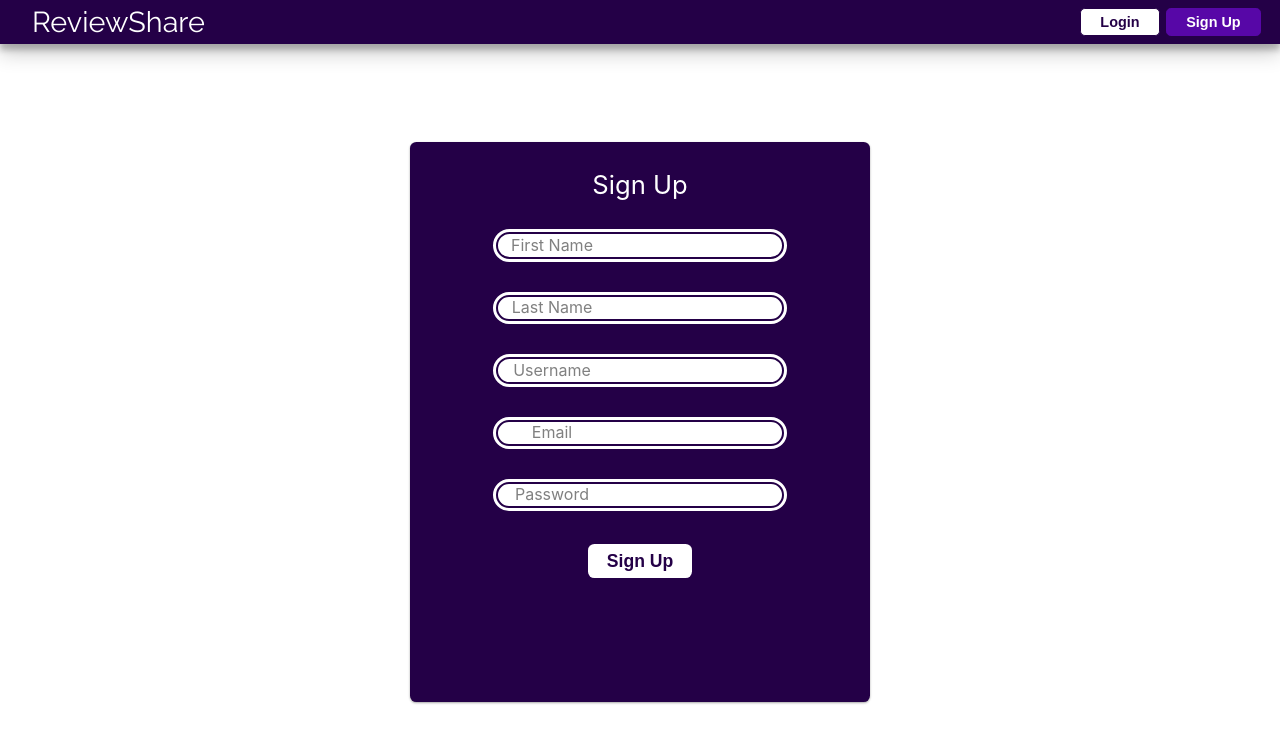
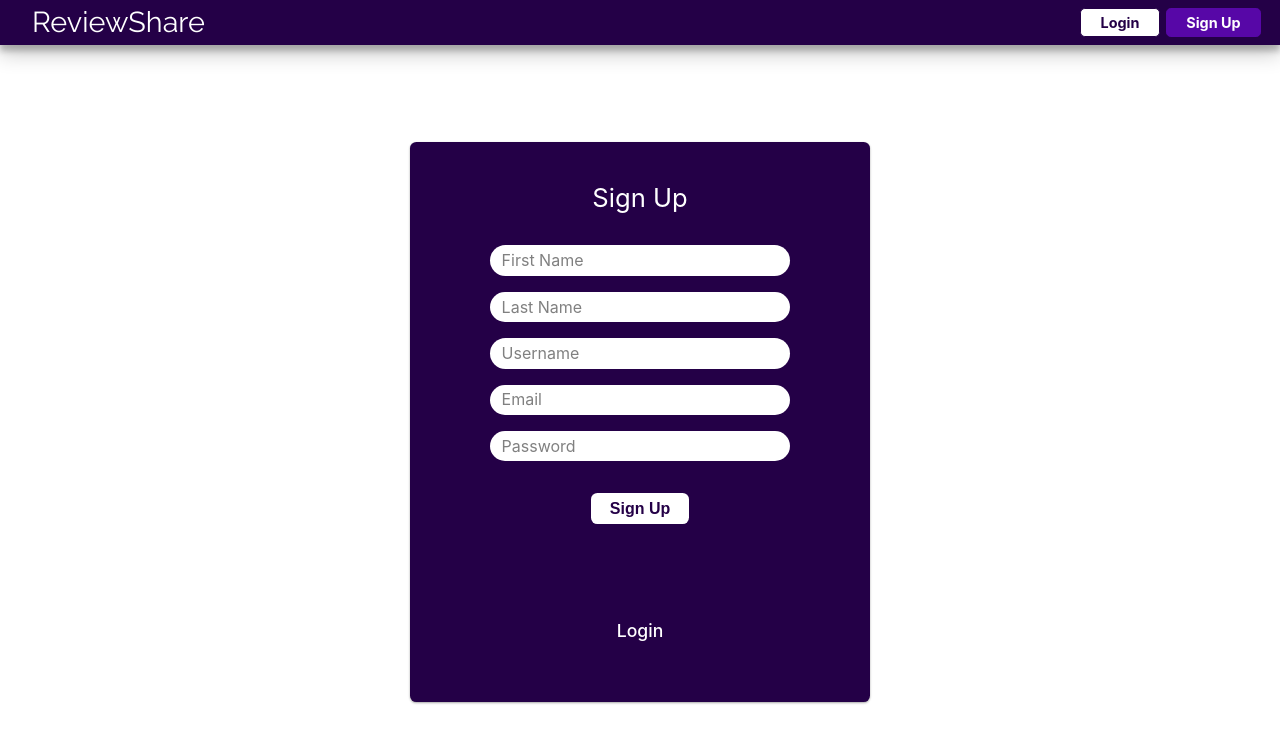
Before and after one commit to andrezzz2/ess-compartilhamento-de-reviews, a React (Create React App) app in the folder web-app/: page /signUp in a window 1280 px wide. Shown: the top 742 px of the page. Built offline with nearby package versions, Linux system fonts and the light colour scheme.

Commit message:
Conclusão da feature Sign Up e conserto do Edit profile

```diff
--- a/web-app/src/Components/EditProfile/index.js
+++ b/web-app/src/Components/EditProfile/index.js
@@ -37,6 +37,7 @@ function EditProfile ( {User, setUser} ){
                         localStorage.setItem('x-access-token', response.data.responseObject.newAccessToken);
                     }
                     console.log(response.data.responseObject.message);
+                    window.location.reload();
                 } else {
                     //accessToken expirado e refreshToken também expirado ou houve sequestro de sessão
                     setUser(null);
@@ -81,8 +82,6 @@ function EditProfile ( {User, setUser} ){
     function deleteUser(){
         const accessToken = localStorage.getItem('x-access-token');
         const refreshToken = localStorage.getItem('x-refresh-token');
-        console.log(accessToken);
-        console.log(refreshToken);
 
         if (window.confirm("Tem certexa que deseja excluir o usuário?")) {
             axios.post('http://localhost:8080/user/deleteAccount',{}, {headers: {"x-access-token": accessToken, "x-refresh-token": refreshToken}}).then((response)=>{
--- a/web-app/src/Components/Header/Styles.css
+++ b/web-app/src/Components/Header/Styles.css
@@ -49,29 +49,15 @@
 .Login {
     background-color: white;
     border: 1px solid #240047;
-}
-
-.Login a{
     color: #240047;
     text-decoration: none;
-}
-
-.Login a:visited{
-    color: #240047;
 }
 
 .SignUp {
     background-color: #5707a7;
     border: 1px solid #5707a7;
-}
-
-.SignUp a{
     color: white;
     text-decoration: none;
-}
-
-.SignUp a:visited{
-    color: white;
 }
 
 .LogOut {
--- a/web-app/src/Components/Header/index.js
+++ b/web-app/src/Components/Header/index.js
@@ -22,16 +22,21 @@ function Header( { User, setUser } ) {
                         <span className='LogOut' onClick={LogOut} data-testid="HeaderLogOut">LogOut</span>
                         <a href={'http://localhost:3000/profile/'+User?.username} data-testid="HeaderUserIcon">
                             <img alt='user profile' src={User?.photoURL}/>
+
                         </a>
                     </>
                     :
                     <>
-                        <button className='HeaderButton Login' data-testid="HeaderLoginButton">
-                            <a href='http://localhost:3000/login'>Login</a>
-                        </button>
-                        <button className='HeaderButton SignUp' data-testid="HeaderSignUpButton">
-                            <a href='http://localhost:3000/signUp'>Sign Up</a>
-                        </button>
+                        <a href='http://localhost:3000/login'>
+                            <div className='HeaderButton Login' data-testid="HeaderLoginButton">
+                                Login
+                            </div>
+                        </a>
+                        <a href='http://localhost:3000/signUp'>
+                            <div className='HeaderButton SignUp' data-testid="HeaderSignUpButton">
+                                Sign Up
+                            </div>
+                        </a>
                     </>
                 }
             </span>
--- a/web-app/src/Pages/SignUp/Styles.css
+++ b/web-app/src/Pages/SignUp/Styles.css
@@ -23,15 +23,35 @@
     font-size: 1.6rem;
     font-weight: 400;
     color: white;
-    margin: 6rem 0 2rem 0;
+    margin: 2rem 0 2rem 0;
+}
+
+.FloatInput {
+    display: flex;
+    align-items: center;
+    position: relative;
+    margin-bottom: 1rem;
+}
+
+.SignUpField {
+    padding: 0.2rem 0.2rem 0.2rem 0.5rem;
+    width: 18rem;
+    height: 1.5rem;
+    font-size: 0.9rem;
+    border: none;
+    border-radius: 1rem;
+}
+
+.SignUpField:focus {
+    outline: none;
 }
 
 .SignUpSpan {
-    position: relative;
+    position: absolute;
+    left: 0.5rem;
+    top: 0.3rem;
     font-size: 1rem;
     background-color: transparent;
-    top: -2.5rem;
-    left: -5.5rem;
     color: gray;
     pointer-events: none;
     border-radius: 0.2rem;
@@ -39,21 +59,6 @@
     transition: all 200ms;
 }
 
-
-.SignUpField {
-    margin: 0 8rem 1rem 8rem;
-    padding: 0.2rem 0.2rem 0.2rem 0.5rem;
-    width: 17rem;
-    font-size: 0.9rem;
-    border: 2px solid #240047;
-    outline: 3px solid white;
-    border-radius: 1rem;
-}
-
-.SignUpField:focus {
-    border: 2px solid #240047;
-    outline: 3px solid white;
-}
 
 .SignUpContainer p{
     color: white;
@@ -63,23 +68,23 @@
 #signUpButton {
     box-sizing: border-box;
     color: #240047;
-    font-size: 1.1rem;
+    font-size: 1rem;
     font-weight: 600;
     background-color: white;
     border: 1px solid white;
     padding: 0.4rem 1.2rem 0.4rem 1.2rem;
     border-radius: 0.4rem;
-    margin-bottom: 12rem;
+    margin-bottom: 6rem;
     border: none;
     text-align: center;
     cursor: pointer;
     transition: all 200ms;
 }
 
-#SignUpButton:hover {
+#signUpButton:hover {
     color: white;
     background-color: #240047;
-    border: 1px solid white;
+    outline: 1px solid white;
 }
 
 .SignUpContainer a{
--- a/web-app/src/Pages/SignUp/index.js
+++ b/web-app/src/Pages/SignUp/index.js
@@ -4,61 +4,167 @@ import { useEffect, useRef, useState } from 'react';
 
 function SignUp({ User, setUser }) {
 
+
+	const firstNameInput = useRef();
+	const lastNameInput = useRef();
 	const usernameInput = useRef();
+	const emailInput = useRef();
 	const passwordInput = useRef();
-    const [serverResponse, setServerResponse] = useState("");
+	const [response, setResponse] = useState("");
 
-    function signUp(){
+	function signUp() {
+
+		const password = passwordInput.current.value;
+
+		if(firstNameInput.current.value === ""){
+			setResponse("First Name field invalid!");
+			return;
+		}
+		if(lastNameInput.current.value === ""){
+			setResponse("Last Name field invalid!");
+			return;
+		}
+		if(usernameInput.current.value === ""){
+			setResponse("Username field invalid!");
+			return;
+		}
+		if(emailInput.current.value === ""){
+			setResponse("Email Name field invalid!");
+			return;
+		}
+		if(password === ""){
+			setResponse("Password field is empty!");
+			return;
+		}else{
+			if (password.length < 8){
+				setResponse("Password must have more than 8 charaters!");
+				return;
+			}
+			if (!(/\d/.test(password))){
+				setResponse("Password must have at least a number!");
+				return;
+			}
+			if (!(/[a-zA-Z]/.test(password))){
+				setResponse("Password must have at least a letter!");
+				return
+			}
+
+			const body = {
+				firstName: firstNameInput.current.value,
+				lastName: lastNameInput.current.value,
+				username: usernameInput.current.value,
+				email: emailInput.current.value,
+				password: passwordInput.current.value,
+			}
+			axios.post("http://localhost:8080/signup", body).then(response=>{
+				if(response.data.responseObject.accepted){
+					window.confirm(response.data.responseObject.message + "\n Você será redirecionado para a página de login.");
+					window.location.href = "http://localhost:3000/login";
+				}else{
+					setResponse(response.data.responseObject.message);
+				}
+			});
+		}
 
 	}
+
+	useEffect(()=>{
+		firstNameInput.current.addEventListener('keyup', function(e){
+            let key = e.which || e.keyCode;
+            if (key === 13) { // codigo da tecla enter
+              signUp();
+            }
+        });
+		lastNameInput.current.addEventListener('keyup', function(e){
+            let key = e.which || e.keyCode;
+            if (key === 13) { // codigo da tecla enter
+              signUp();
+            }
+        });
+		usernameInput.current.addEventListener('keyup', function(e){
+            let key = e.which || e.keyCode;
+            if (key === 13) { // codigo da tecla enter
+              signUp();
+            }
+        });
+        emailInput.current.addEventListener('keyup', function(e){
+            let key = e.which || e.keyCode;
+            if (key === 13) { // codigo da tecla enter
+              signUp();
+            }
+        });
+        passwordInput.current.addEventListener('keyup', function(e){
+            let key = e.which || e.keyCode;
+            if (key === 13) { // codigo da tecla enter
+              signUp();
+            }
+        });
+    }, []);
 
 	function spanAnimation(event) {
 		const el = event.target || event.srcElement;
 		const el2 = el.nextSibling;
 		el2.style.cssText = "font-size: 0.9rem;" +
-                            "top: -3.5rem;" +
-                            "left: -6.1rem;" +
-                            "color: #240047;"+
+			"top: -0.7rem;" +
+			"left: 0.5rem;" +
+			"color: #240047;" +
 			"background-color: white;";
 	}
 
 	return (
 		<div className="SignUpPage">
 			<div className="SignUpContainer">
+
 				<div className="SignUpTitle">Sign Up</div>
-                <input  className="SignUpField"
+
+				<div className="FloatInput">
+					<input className="SignUpField"
+						type="text"
+						ref={firstNameInput}
+						onFocus={event => spanAnimation(event)}
+					/>
+					<span className="SignUpSpan"> First Name </span>
+				</div>
+
+				<div className="FloatInput">
+					<input className="SignUpField"
+						type="text"
+						ref={lastNameInput}
+						onFocus={event => spanAnimation(event)}
+					/>
+					<span className="SignUpSpan"> Last Name</span>
+				</div>
+
+				<div className="FloatInput">
+					<input className="SignUpField"
 						type="text"
 						ref={usernameInput}
-                        onFocus={event=>spanAnimation(event)}
-                />
-                <span className="SignUpSpan"> First Name </span>
-                <input  className="SignUpField"
-                        type="text"
-                        ref={usernameInput}
-                        onFocus={event=>spanAnimation(event)}
-                />
-                <span className="SignUpSpan"> Last Name</span>
-                <input  className="SignUpField"
-                        type="text"
-                        ref={usernameInput}
-                        onFocus={event=>spanAnimation(event)}
+						onFocus={event => spanAnimation(event)}
 					/>
 					<span className="SignUpSpan"> Username </span>
-                <input  className="SignUpField"
+				</div>
+
+				<div className="FloatInput">
+					<input className="SignUpField"
 						type="text"
-                        ref={usernameInput}
-                        onFocus={event=>spanAnimation(event)}
+						ref={emailInput}
+						onFocus={event => spanAnimation(event)}
 					/>
 					<span className="SignUpSpan"> Email </span>
-                <input  className="SignUpField"
+				</div>
+
+				<div className="FloatInput">
+					<input className="SignUpField"
 						type="password"
-                        ref={usernameInput}
-                        onFocus={event=>spanAnimation(event)}
+						ref={passwordInput}
+						onFocus={event => spanAnimation(event)}
 					/>
 					<span className="SignUpSpan"> Password </span>
+				</div>
 
+				<p>{response}</p>
 				<button id="signUpButton" onClick={signUp}>Sign Up</button>
-                {/*<a href="/login">Login</a> não sei pq não funciona*/}
+				<a href="http://localhost:3000/login">Login</a>
 
 			</div>
 		</div>
```
Also changed, not shown: 1 other file (tests, documents, lock files or other folders). Lines whose indentation alone changed are shown as unchanged.
